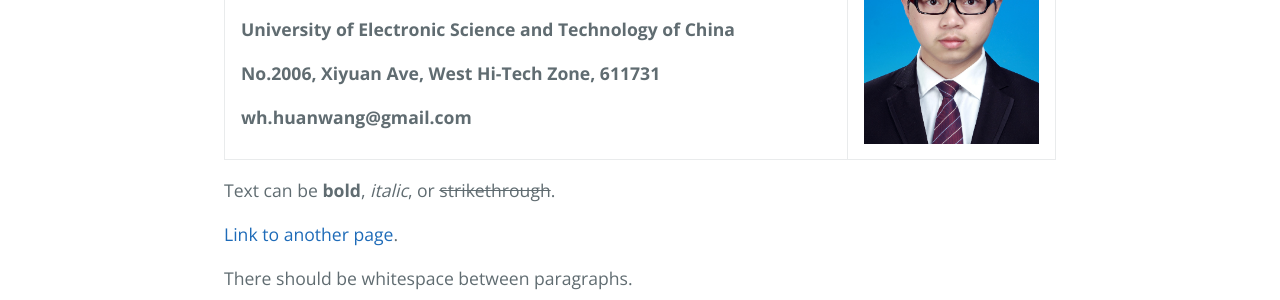
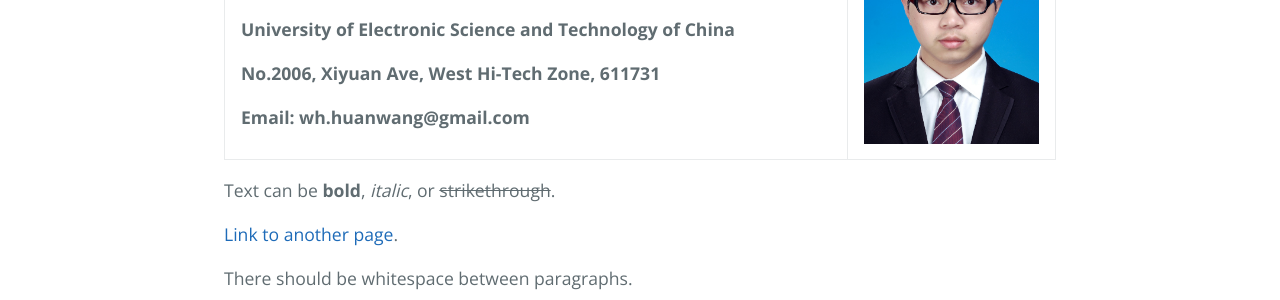
Before and after one commit to WH-HuanWang/WH-HuanWang.github.io, a Jekyll site: the page built from index.md, in a window 1280 px wide and 900 px high, scrolled down 369 px. Shown: the part 155-455 px from the top of the window. Built offline with Jekyll 4.4.1, drawn with Linux system fonts in a browser that asks for light colours.

Commit message:
Update index.md

```diff
--- a/index.md
+++ b/index.md
@@ -11,7 +11,7 @@ description: Let you know me and my group better.
       <p><b>Master Degree Candidate</b></p>
       <p><b>University of Electronic Science and Technology of China</b></p>
       <p><b>No.2006, Xiyuan Ave, West Hi-Tech Zone, 611731</b></p>
-      <p><b>wh.huanwang@gmail.com</b></p>
+      <p><b>Email: wh.huanwang@gmail.com</b></p>
     </td>
     <td width="25%">
       <img src="image/WangHuan.jpg" width="100%">
```
